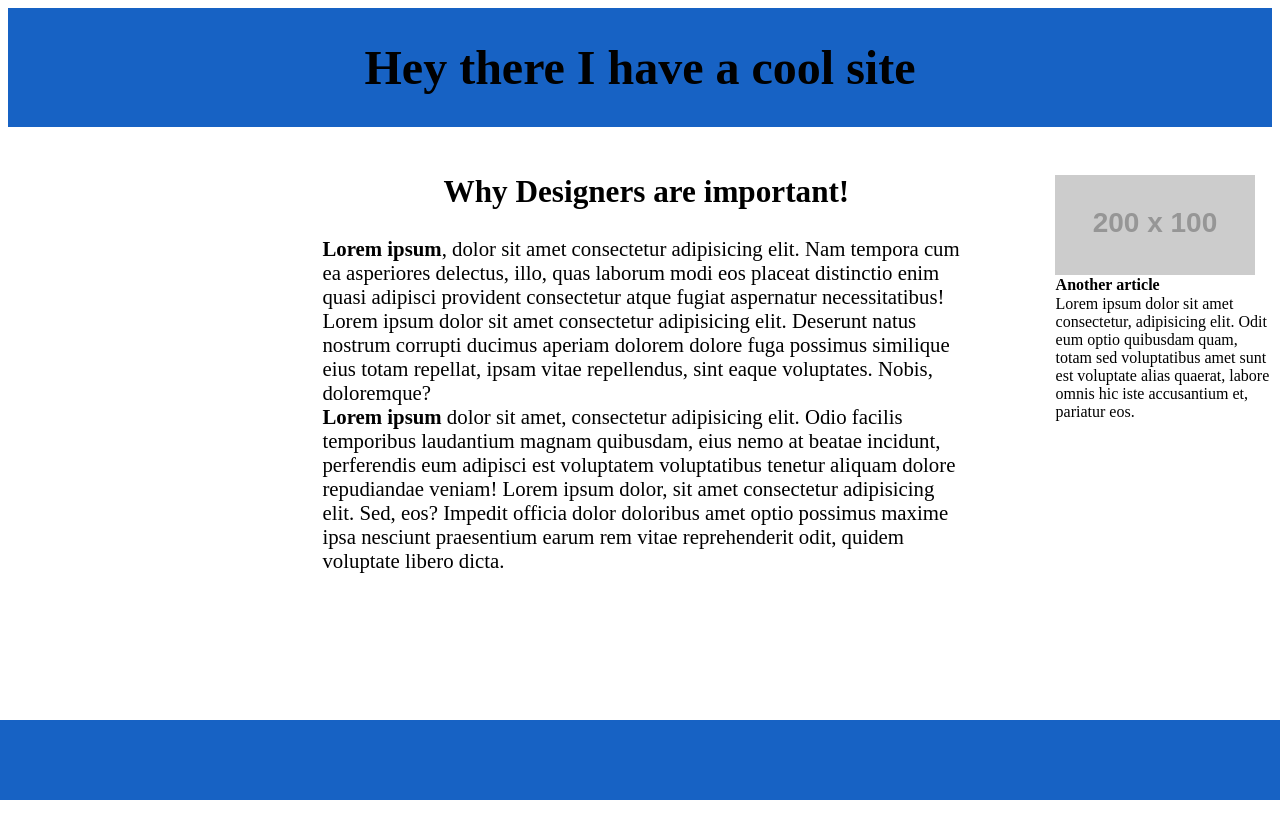
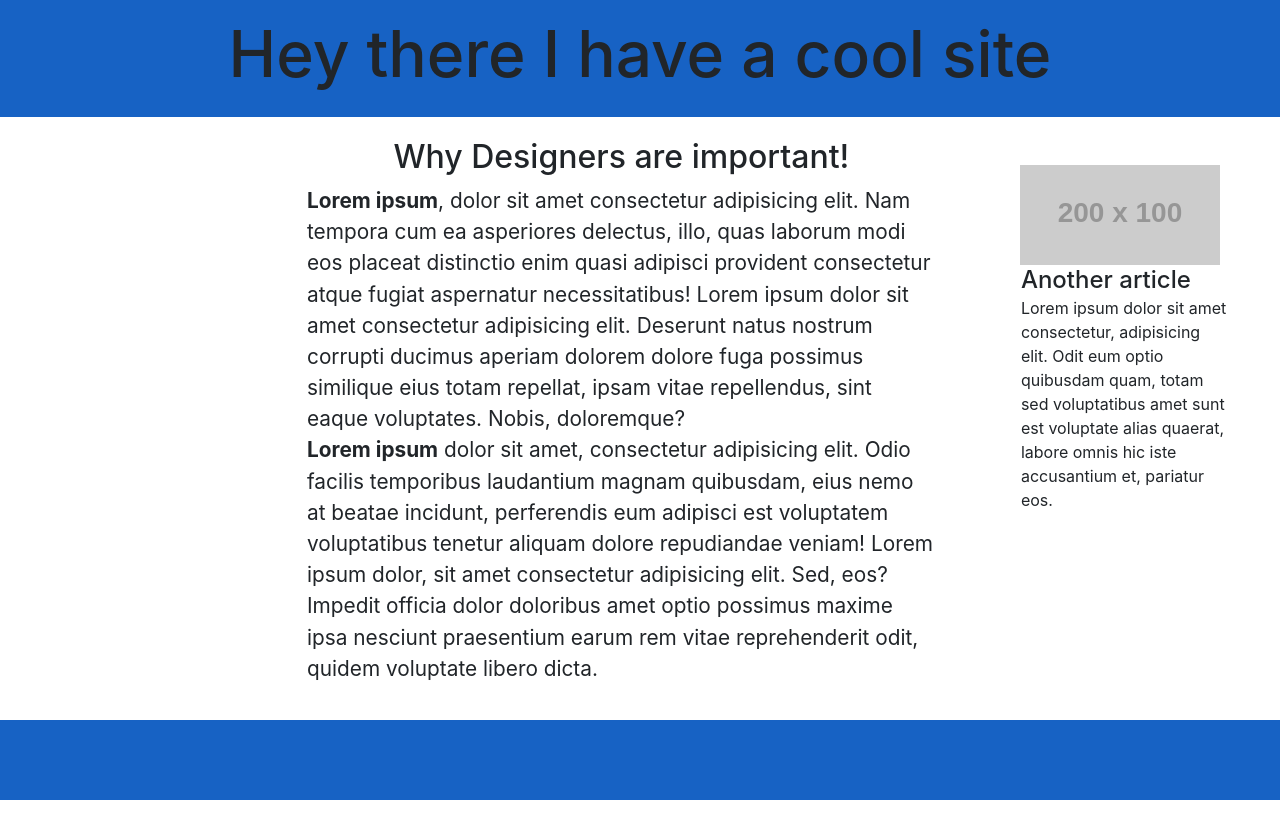
Before and after one commit to MatthewHufft/day-2, a plain HTML site: page index.html in a window 1280 px wide. Drawn offline with nearby package versions, Linux system fonts and the light colour scheme; placeholder pictures from the web are drawn by us.

Commit message:
added bootstrap

```diff
--- a/index.html
+++ b/index.html
@@ -3,6 +3,7 @@
   <meta charset="UTF-8">
   <meta name="viewport" content="width=device-width, initial-scale=1.0">
   <title>My cool site</title>
+  <link rel="stylesheet" href="https://stackpath.bootstrapcdn.com/bootstrap/4.5.2/css/bootstrap.min.css" integrity="sha384-JcKb8q3iqJ61gNV9KGb8thSsNjpSL0n8PARn9HuZOnIxN0hoP+VmmDGMN5t9UJ0Z" crossorigin="anonymous">
   <link rel="stylesheet" href="style.css">
 </head>
 <body>
--- a/style.css
+++ b/style.css
@@ -6,8 +6,11 @@ body {
 .header {
   display: flex;
   justify-content: center;
-  font-size: 1.5em;
+  padding: 1em;
   width: 100%;
+}
+h1 {
+  font-size: 4em;
 }
 
 .footer {
@@ -49,6 +52,7 @@ main {
 
 .aside-container {
   margin-top: 3em;
+  margin-right: 3em;
 }
 
 .spacer {
```
